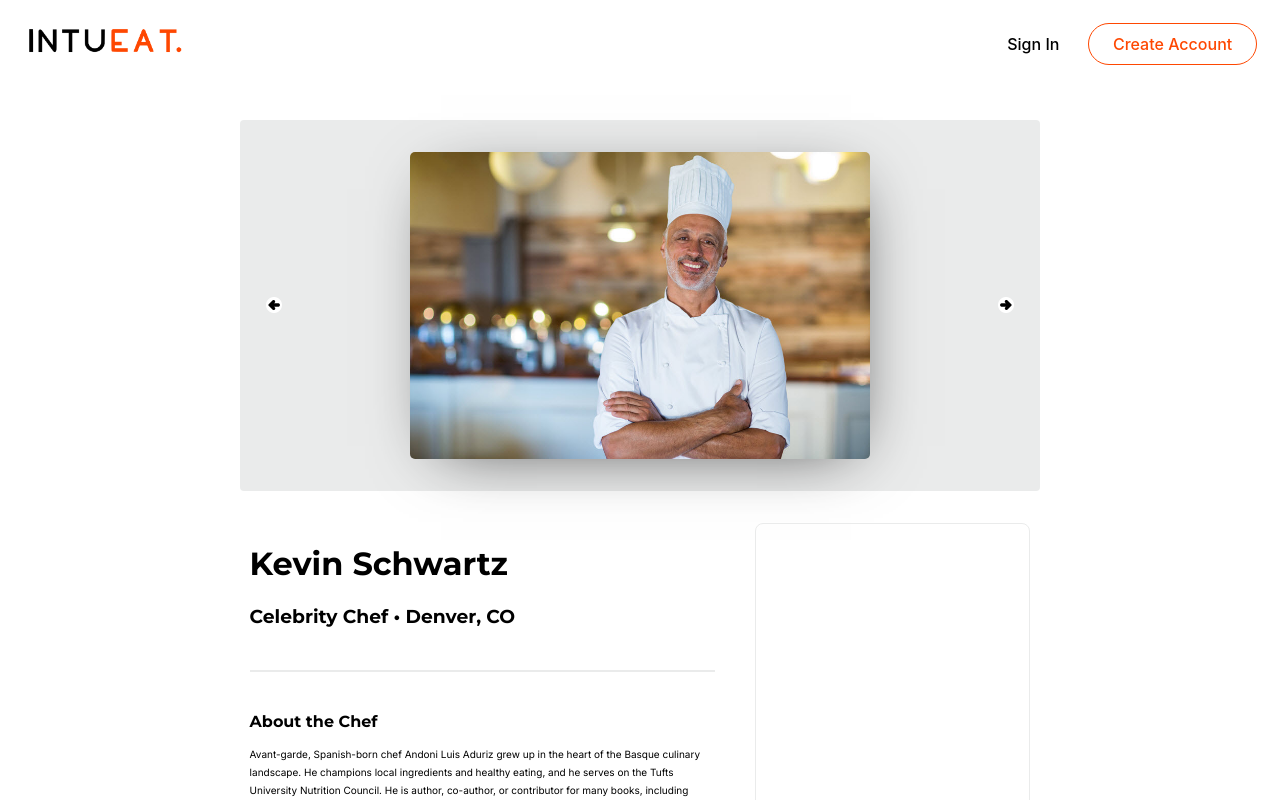
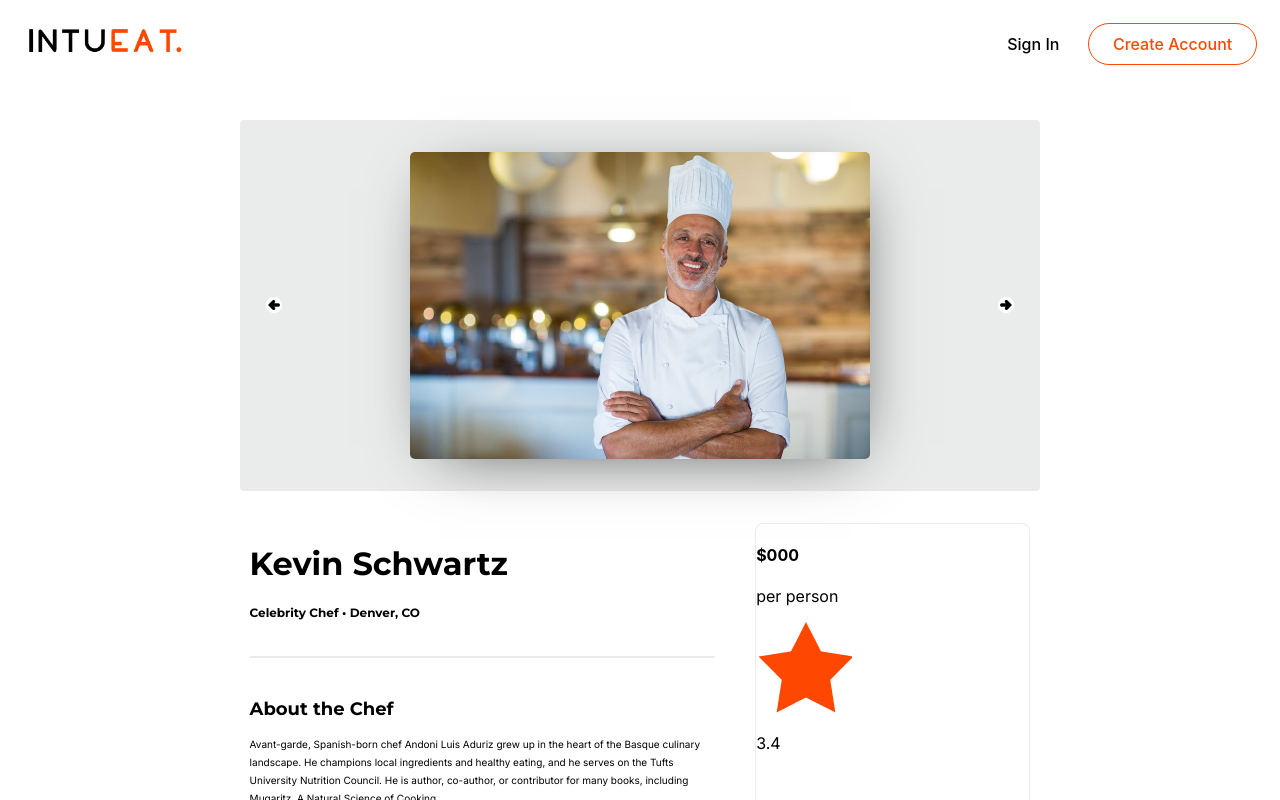
Before and after one commit to VPAbraham/intueat, a React (Create React App) app: page / in a window 1280 px wide. Shown: the top 800 px of the page. Built offline with nearby package versions, Linux system fonts and the light colour scheme.

Commit message:
Add rightbar component

```diff
--- a/src/App.js
+++ b/src/App.js
@@ -41,7 +41,7 @@ class App extends Component{
           reviews={this.state.reviews}
           />
           {/* BarLeft is the container for most of the chef-related data output */}
-          <BarRight />
+          <BarRight reviews={this.state.reviews}/>
           {/* BarRight is the container for the UI component that handles booking the chef */}
         </div>
       </div>
--- a/src/components/Bar-left/Bar-left.scss
+++ b/src/components/Bar-left/Bar-left.scss
@@ -7,13 +7,17 @@
   width: 60%;
 
   h2 {
-    font-size: 16px;
+    font-size: 18px;
     margin-top: 2vh;
   }
 
   p {
     line-height: 18px;
     font-size: 10px;
+  }
+
+  h3 {
+    font-size: 12px;
   }
 
   .line-divider {
--- a/src/components/Bar-right/Bar-right.js
+++ b/src/components/Bar-right/Bar-right.js
@@ -1,10 +1,25 @@
 import React from 'react';
 import './Bar-right.scss';
+import starLogo from '../../assets/star.png';
 
-const BarRight = () => {
+const BarRight = (props) => {
+  let { reviews } = props;
+
+  const reviewAverage = (reviews.reduce((acc, review) =>{
+    acc += review.rating;
+    return acc;
+  }, 0)) / reviews.length;
+
   return (
     <div className='bar-right'>
-
+      <div>
+        <h4>$000</h4>
+        <p>per person</p>
+        <div>
+          <img src={starLogo}/>
+          <p>{reviewAverage}</p>
+        </div>
+      </div>
     </div>
   );
 };
```
